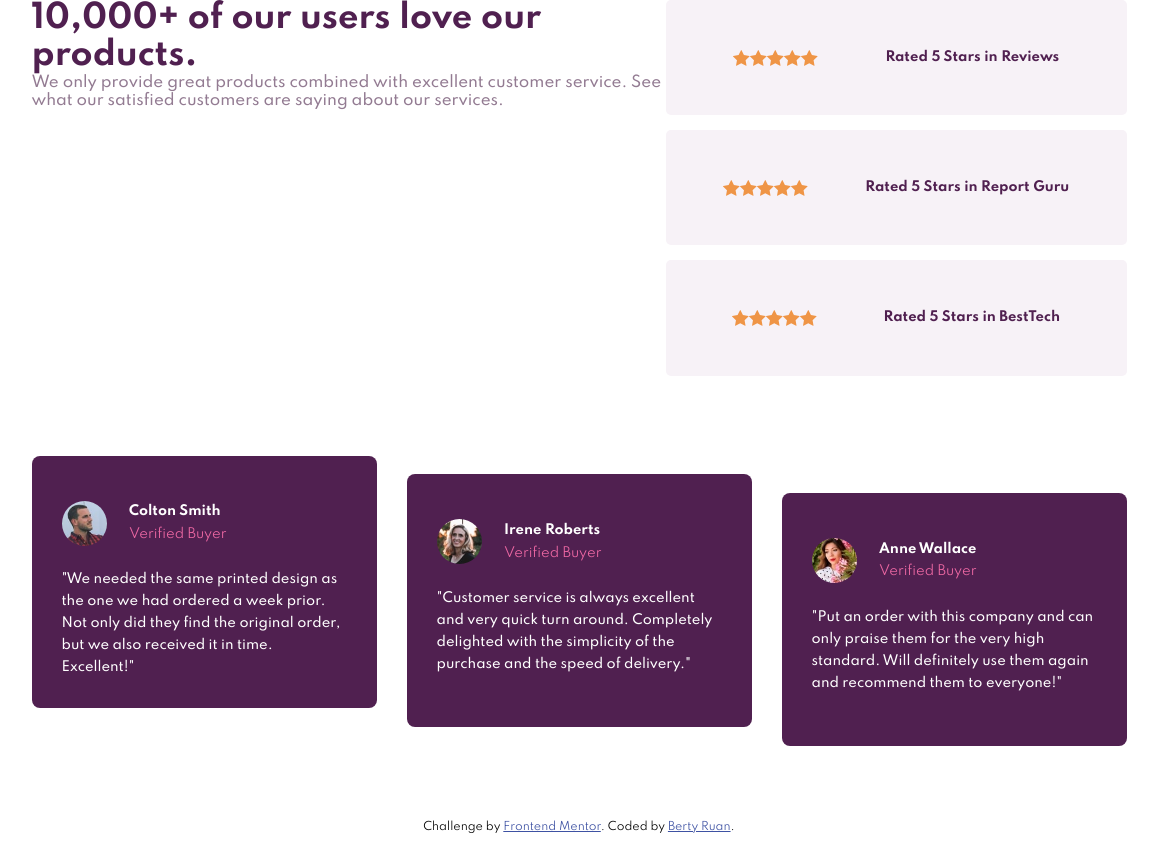
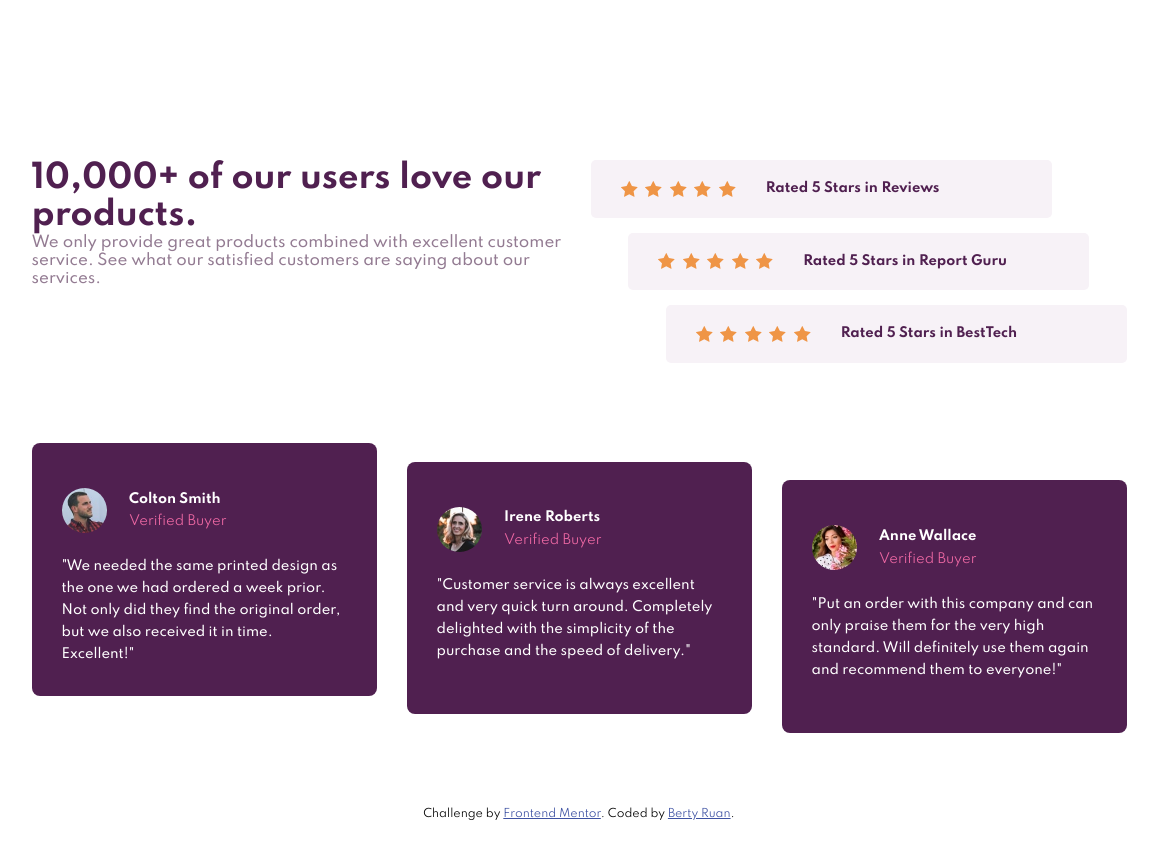
Before and after one commit to bertyruan/fem-social-proof, a website: page index.html in a window 1536 px wide. Shown: the whole page, without its empty margins (189-1347 px from the left). Drawn offline with Linux system fonts and the light colour scheme.

Commit message:
finishes ratings

```diff
--- a/index.html
+++ b/index.html
@@ -14,7 +14,7 @@
     <div class="flex-container">
         <div class="flex-margin"></div>
         <div class="container">
-            <div class="flex-responsive">
+            <div class="flex-responsive" id="top">
                 <header>
                     <h1 class="text-align">10,000+ of our users love our products.</h1>
                     <p class="text-align">
--- a/main.css
+++ b/main.css
@@ -3,8 +3,8 @@
     flex-direction: column;
     flex: auto;
     justify-content: space-around;
-    --mobile-width: 90vw;
-    --desktop-width: 23rem;
+    --xs-width: 90vw;
+    --mobile-width: 23rem;
 }
 
 .flex-responsive {
@@ -14,7 +14,7 @@
 
 main.flex-responsive {
     align-items: center;
-    gap: 1rem;
+    gap: 1.5rem;
 }
 
 @media screen and (min-width: 1440px) {
@@ -62,6 +62,10 @@ h1+p {
 
 /* RATING */
 
+#top {
+    margin-top: 20vh;
+}
+
 .ratings__container {
     align-self: center;
     display: flex;
@@ -74,7 +78,7 @@ h1+p {
 .rating__container {
     background-color: var(--primary-color--light);
     border-radius: 5px;
-    width: var(--mobile-width);
+    width: var(--xs-width);
     aspect-ratio: 4 / 1;
     justify-content: space-evenly;
     align-items: center;
@@ -82,13 +86,30 @@ h1+p {
 
 @media screen and (min-width: 425px) {
     .rating__container {
-        width: var(--desktop-width);
+        width: var(--mobile-width);
+        aspect-ratio: 9 / 2;
     }
 }
 
 @media screen and (min-width: 1440px) {
+    .ratings__container {
+        --ratings-inline-margin: 2.5rem;
+    }
+    .rating__container:nth-child(1) {
+        margin-right: calc(var(--ratings-inline-margin) * 2);
+    }
+    .rating__container:nth-child(2) {
+        margin-inline: var(--ratings-inline-margin);
+    }
+    .rating__container:nth-child(3) {
+        margin-left: calc(var(--ratings-inline-margin) * 2);
+    }
     .rating__container {
+        justify-content: left;
+        gap: 2rem;
         width: 30vw;
+        aspect-ratio: 8 / 1;
+        padding-left: 2rem;
     }
 }
 
@@ -98,27 +119,34 @@ h1+p {
     font-size: .87rem;
 }
 
+
+/* @media screen and (min-width: 1440px) {
+    .rating__desc {
+        padding-right: 4rem;
+    }
+} */
+
 .star__container {
     display: flex;
+    gap: .5rem;
 }
 
 
 /* REVIEW */
 
+@media screen and (min-width: 1440px) {
     main {
         --review-block-margin: 1.25rem;
     }
-
     .review__container:nth-child(1) {
         margin-bottom: calc(var(--review-block-margin) * 2);
     }
-
     .review__container:nth-child(2) {
         margin-block: var(--review-block-margin);
     }
-
     .review__container:nth-child(3) {
         margin-top: calc(var(--review-block-margin) * 2);
+    }
 }
 
 .review__container {
@@ -128,13 +156,13 @@ main {
     padding-inline: 2rem;
     padding-top: 3rem;
     padding-bottom: 2rem;
-    width: var(--mobile-width);
+    width: var(--xs-width);
     border-radius: 8px;
 }
 
 @media screen and (min-width: 425px) {
     .review__container {
-        width: var(--desktop-width);
+        width: var(--mobile-width);
     }
 }
 
```
Lines whose indentation alone changed are shown as unchanged.
